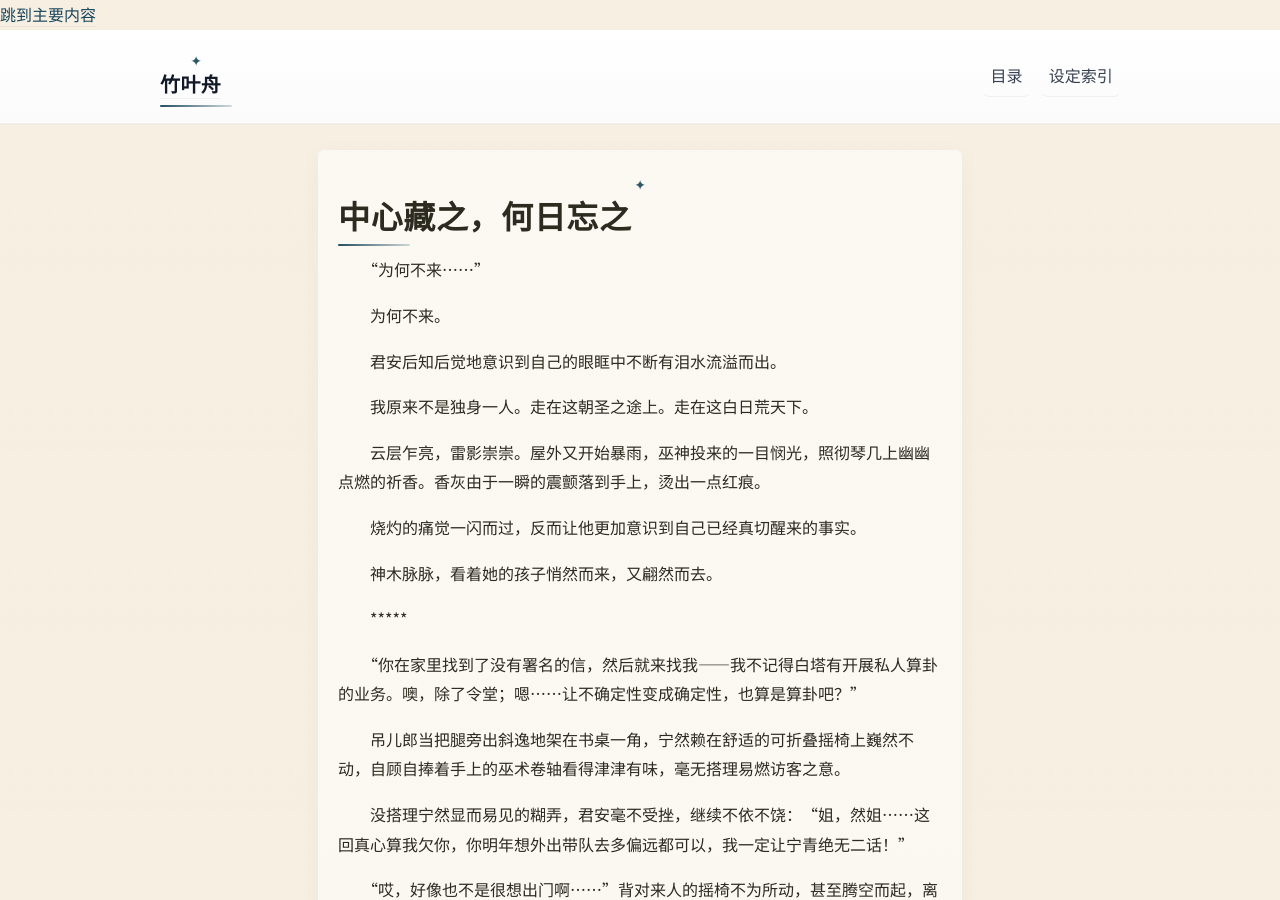
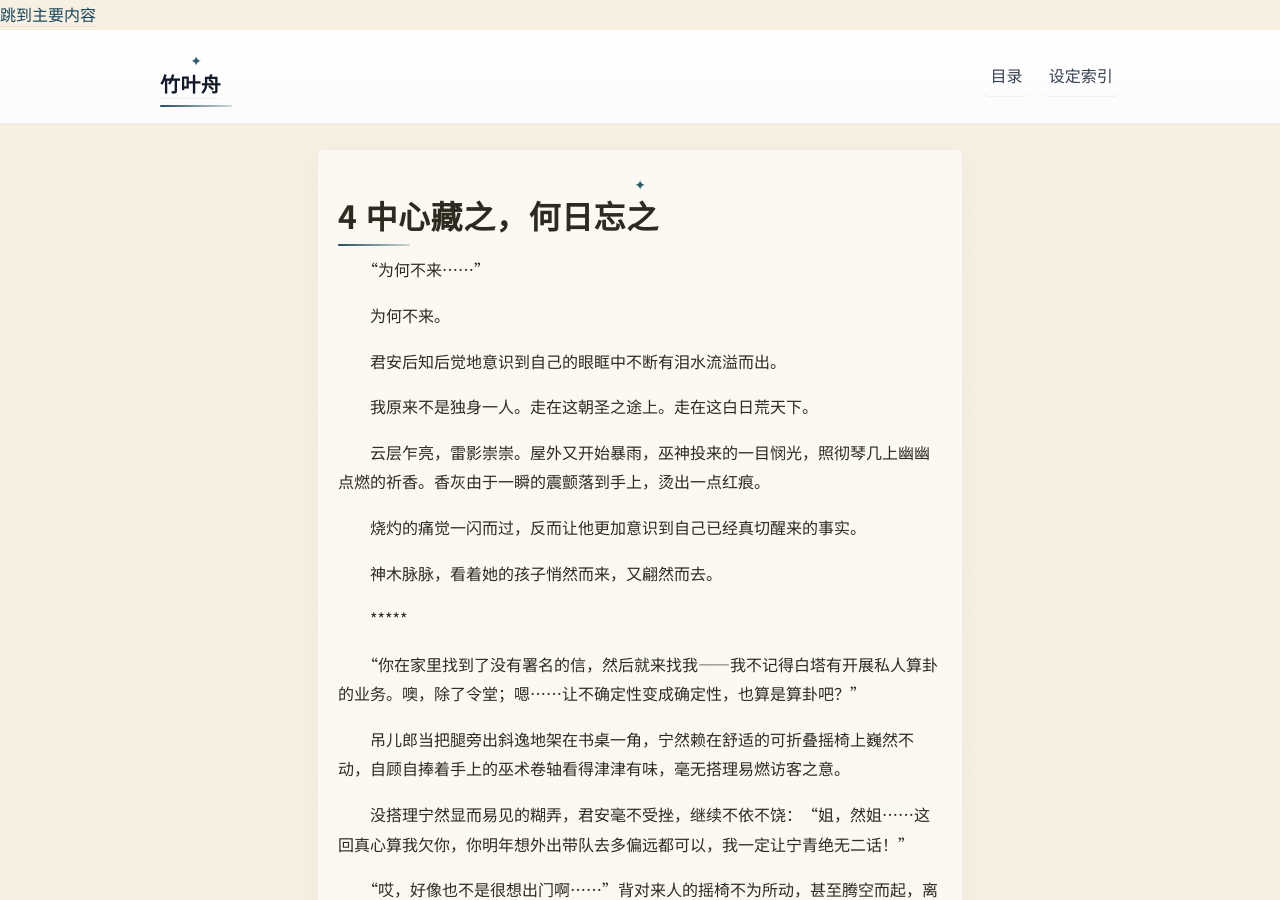
Before and after one commit to LotusSaverin/TheLeaf-BorneDream, a Jekyll site: the page built from chapter-04.md, in a window 1280 px wide and 900 px high. Built offline with Jekyll 4.4.1, drawn with Linux system fonts in a browser that asks for light colours; some web fonts are replaced; our own code applies the rules of GitHub Pages for plain Markdown files.

Commit message:
Update chapter title format in chapter-04.md

```diff
--- a/chapter-04.md
+++ b/chapter-04.md
@@ -1,4 +1,4 @@
-# 中心藏之，何日忘之
+# 4 中心藏之，何日忘之
 
 　　“为何不来……”
 
```
